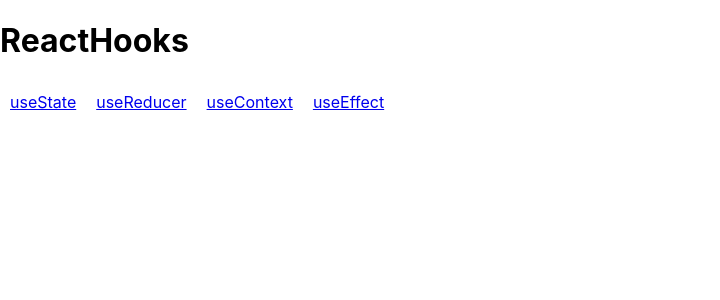
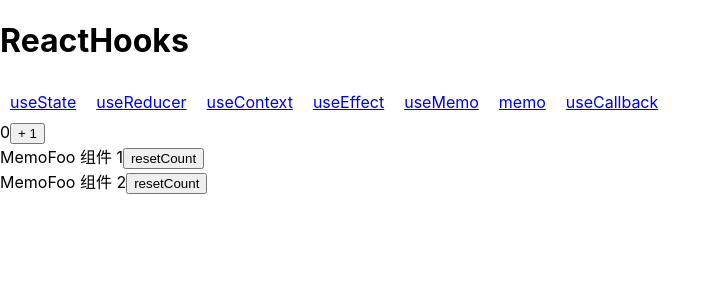
Before and after one commit to salen-ma/react-hooks-learn, a React (Create React App) app: page /useCallback in a window 1280 px wide. Shown: the top 300 px of the page, without its empty margins (0-720 px from the left). Built offline with nearby package versions, Linux system fonts and the light colour scheme.

Commit message:
feat: 添加 useMemo，memo，useCallback

```diff
--- a/src/App.js
+++ b/src/App.js
@@ -5,6 +5,9 @@ import UseState from './views/useState'
 import UseReducer from './views/useReducer'
 import ParentContext from './views/useContext'
 import UseEffect from './views/useEffect'
+import UseMemo from './views/useMemo'
+import Memo from './views/memo'
+import UseCallback from './views/useCallback'
 
 class App extends Component {
   render() {
@@ -17,6 +20,9 @@ class App extends Component {
             <Link to="/useReducer">useReducer</Link>
             <Link to="/useContext">useContext</Link>
             <Link to="/useEffect">useEffect</Link>
+            <Link to="/useMemo">useMemo</Link>
+            <Link to="/memo">memo</Link>
+            <Link to="/useCallback">useCallback</Link>
           </nav>
           <Switch>
             <Route path="/useState">
@@ -31,6 +37,15 @@ class App extends Component {
             <Route path="/useEffect">
               <UseEffect />
             </Route>
+            <Route path="/useMemo">
+              <UseMemo />
+            </Route>
+            <Route path="/memo">
+              <Memo />
+            </Route>
+            <Route path="/useCallback">
+              <UseCallback />
+            </Route>
           </Switch>
         </div>
       </Router>
--- /dev/null
+++ b/src/views/memo/index.js
@@ -0,0 +1,33 @@
+import React, { useState, memo } from 'react'
+
+function Memo () {
+  const [count, setCount] = useState(0)
+
+  function handleCount () {
+    setCount(count => {
+      return count + 1
+    })
+  }
+
+  return (
+    <div>
+      <span>{count}</span>
+      <button onClick={handleCount}>+ 1</button>
+      <Foo />
+      <MemoFoo />
+    </div>
+  )
+}
+
+// 未使用 memo 优化的组件会在父组件渲染时重新渲染
+function Foo () {
+  console.log('Foo 组件渲染')
+  return <div>Foo 组件</div>
+}
+
+var MemoFoo = memo(function Foo () {
+  console.log('MemoFoo 组件渲染')
+  return <div>MemoFoo 组件</div>
+})
+
+export default Memo;
--- /dev/null
+++ b/src/views/useCallback/index.js
@@ -0,0 +1,37 @@
+import React, { useState, memo, useCallback } from 'react'
+
+function Memo () {
+  const [count, setCount] = useState(0)
+
+  function handleCount () {
+    setCount(count => {
+      return count + 1
+    })
+  }
+
+  function resetCount () {
+    setCount(0)
+  }
+
+  const callBackResetCount = useCallback(() => setCount(0), [setCount])
+
+  return (
+    <div>
+      <span>{count}</span>
+      <button onClick={handleCount}>+ 1</button>
+      <MemoFoo resetCount={resetCount} type="1" />
+      <MemoFoo resetCount={callBackResetCount} type="2"/>
+    </div>
+  )
+}
+
+
+var MemoFoo = memo(function Foo (props) {
+  console.log(`MemoFoo 组件${props.type}渲染`)
+  return <div>
+    MemoFoo 组件 {props.type}
+    <button onClick={props.resetCount}>resetCount</button>
+  </div>
+})
+
+export default Memo;
--- /dev/null
+++ b/src/views/useMemo/index.js
@@ -0,0 +1,27 @@
+import React, { useState, useMemo } from 'react'
+
+function UseMemo () {
+  const [count, setCount] = useState(0)
+  const [bool, setBool] = useState(true)
+  const doubleCount = useMemo(() => {
+    console.log('run useMemo')
+    return count * 2
+  }, [count])
+
+  function handleCount () {
+    setCount(count => {
+      return count + 1
+    })
+  }
+
+  return (
+    <div>
+      <span>{count}</span>
+      <button onClick={handleCount}>+ 1</button>
+      <button onClick={() => setBool(!bool)}>setBool {bool ? '为真' : '为假'}</button>
+      <span>{doubleCount}</span>
+    </div>
+  )
+}
+
+export default UseMemo;
```
Also changed, not shown: src/views/memo/README.md (added), src/views/useCallback/README.md (added), src/views/useMemo/README.md (added).
